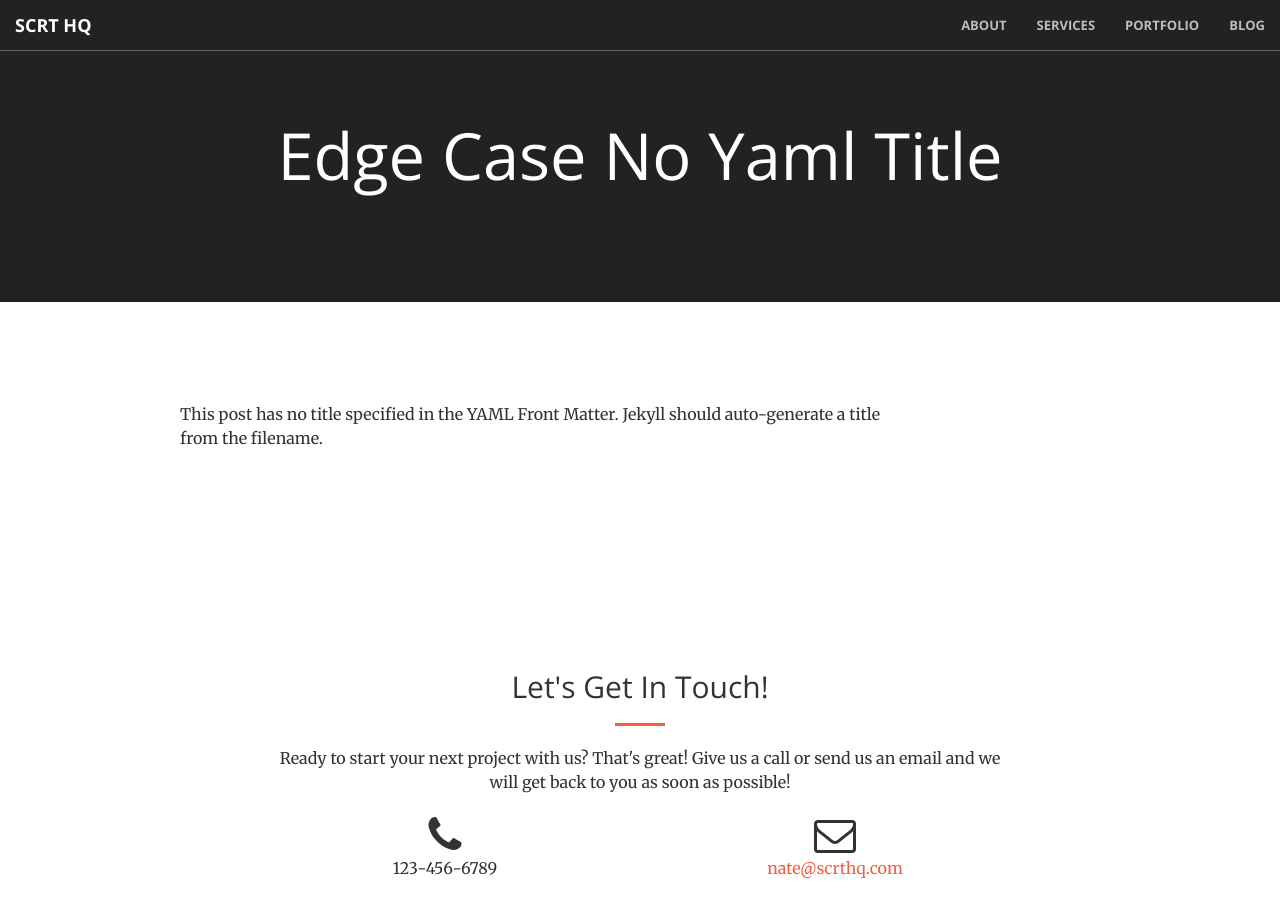
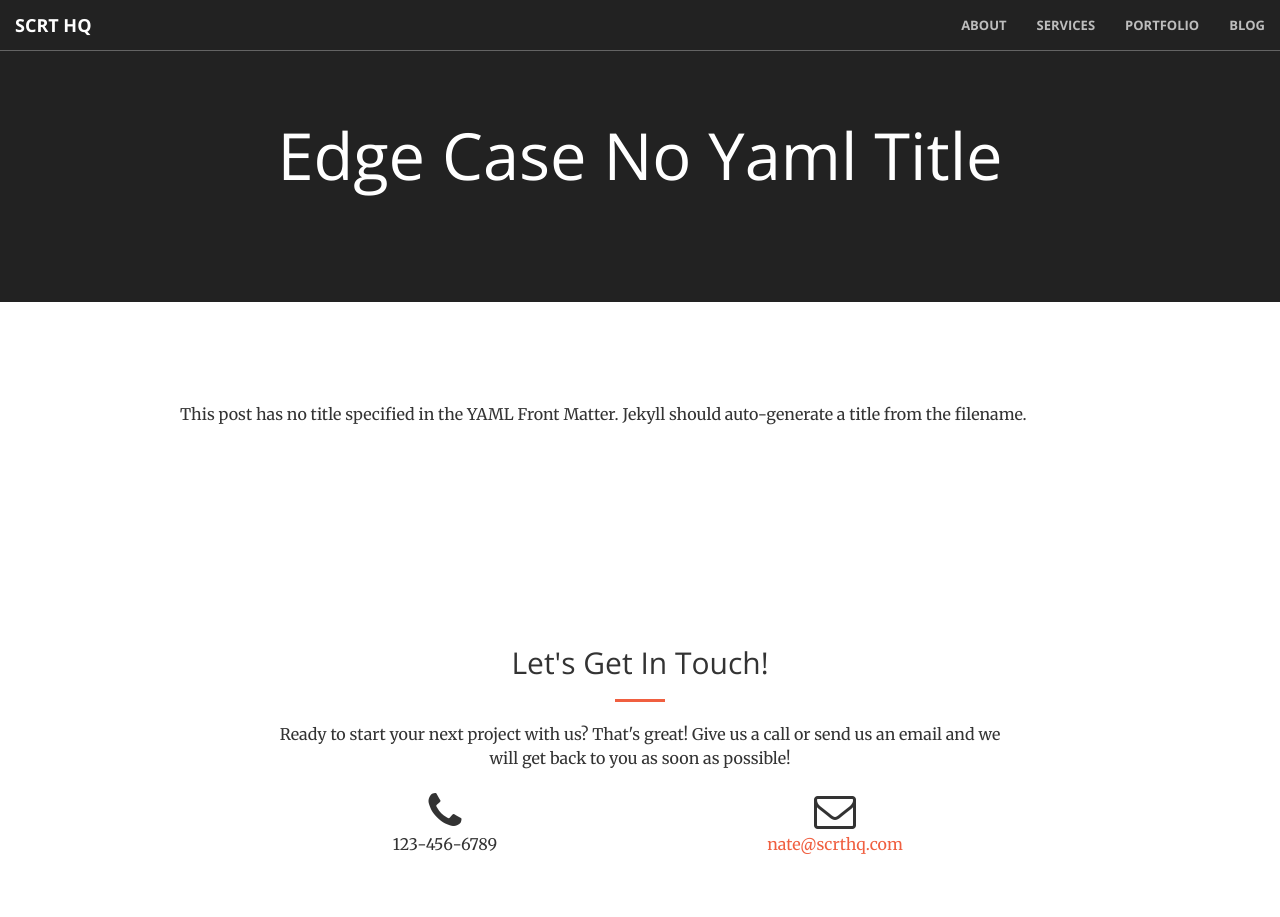
Before and after one commit to scrthq/scrthq, a Jekyll site: the page built from _posts/2009-09-05-edge-case-no-yaml-title.md, in a window 1280 px wide and 1000 px high. Shown: the top 917 px of the window. Built offline with Jekyll 4.4.1, drawn with Linux system fonts in a browser that asks for light colours.

Commit message:
updated layout

```diff
--- a/_layouts/post.html
+++ b/_layouts/post.html
@@ -3,7 +3,7 @@ layout: page
 ---
 <section id="blog">
   <div class="container">
-    <div class="col-md-8 col-md-offset-1">
+    <div class="col-md-10 col-md-offset-1">
       {{ content }}
     </div>
   </div>
```
